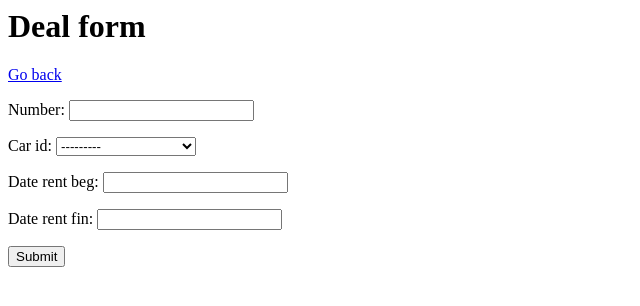
After one commit to RuslanHale/rent_car, a Django app: page /deal-create/ in a window 1280 px wide. The commit adds this page. Shown: the top 306 px of the page, without its empty margins (0-640 px from the left). Run offline with Django 5.2, Linux system fonts and the light colour scheme; data comes from the database, SQL or seed files in the repository.

Commit message:
add CRUD for deal

```diff
--- a/rent_project/rent_app/models.py
+++ b/rent_project/rent_app/models.py
@@ -14,7 +14,7 @@ class Car(models.Model):
     fuel_capacity = models.IntegerField(default=0)
 
     def __str__(self):
-        return self.brand
+        return f"{self.brand}, {self.number}, {self.color}"
 
     def get_details(self):
         return {
--- /dev/null
+++ b/rent_project/rent_app/templates/rent_app/deal.html
@@ -0,0 +1,6 @@
+<a href="{% url 'deals' %}"> Go back</a>
+<ul>
+{% for key, val in details.items %}
+    <li><strong>{{ key }}</strong> {{ val }}</li>
+{% endfor %}
+</ul>
--- /dev/null
+++ b/rent_project/rent_app/templates/rent_app/deal_form.html
@@ -0,0 +1,7 @@
+<h1>Deal form</h1>
+<a href="{% url 'deals' %}"> Go back</a>
+<form method="POST" action="">
+    {% csrf_token %}
+    {{ form.as_p  }}
+    <input type="submit" value="Submit">
+</form>
--- a/rent_project/rent_app/urls.py
+++ b/rent_project/rent_app/urls.py
@@ -1,5 +1,6 @@
 from django.urls import path
-from .views import CarList, CarDetail, CarCreate, CarUpdate, CarDelete, DealList
+from .views import CarList, CarDetail, CarCreate, CarUpdate, CarDelete, DealList, DealDetail, DealCreate, DealUpdate, \
+    DealDelete
 
 urlpatterns = [
     path('', CarList.as_view(), name= "cars"),
@@ -8,4 +9,8 @@ urlpatterns = [
     path("car-update/<int:pk>/", CarUpdate.as_view(), name="car-update"),
     path('car-delete/<int:pk>/', CarDelete.as_view(), name='car-delete'),
     path('deals/', DealList.as_view(), name="deals"),
+    path("deal/<int:pk>/", DealDetail.as_view(), name="deal"),
+    path('deal-create/', DealCreate.as_view(), name='deal-create'),
+    path("deal-update/<int:pk>/", DealUpdate.as_view(), name="deal-update"),
+    path('deal-delete/<int:pk>/', DealDelete.as_view(), name='deal-delete'),
 ]
--- a/rent_project/rent_app/views.py
+++ b/rent_project/rent_app/views.py
@@ -43,3 +43,32 @@ class CarDelete(DeleteView):
 class DealList(ListView):
     model = Deal
     context_object_name = 'deals'
+
+
+class DealDetail(DetailView):
+    model = Deal
+    context_object_name = "deal"
+    template_name = "rent_app/deal.html"
+
+    def get_context_data(self, **kwargs):
+        context = super().get_context_data(**kwargs)
+        context['details'] = self.object.get_details()
+        return context
+
+
+class DealCreate(CreateView):
+    model = Deal
+    fields = "__all__"
+    success_url = reverse_lazy("deals")
+
+
+class DealUpdate(UpdateView):
+    model = Deal
+    fields = "__all__"
+    success_url = reverse_lazy("deals")
+
+
+class DealDelete(DeleteView):
+    model = Deal
+    context_object_name = "deal"
+    success_url = reverse_lazy("deals")
```
Also changed, not shown: rent_project/rent_app/templates/rent_app/deal_confirm_delete.html (added, +8 -0 lines), rent_project/rent_app/templates/rent_app/deal_list.html (+5 -5 lines).
